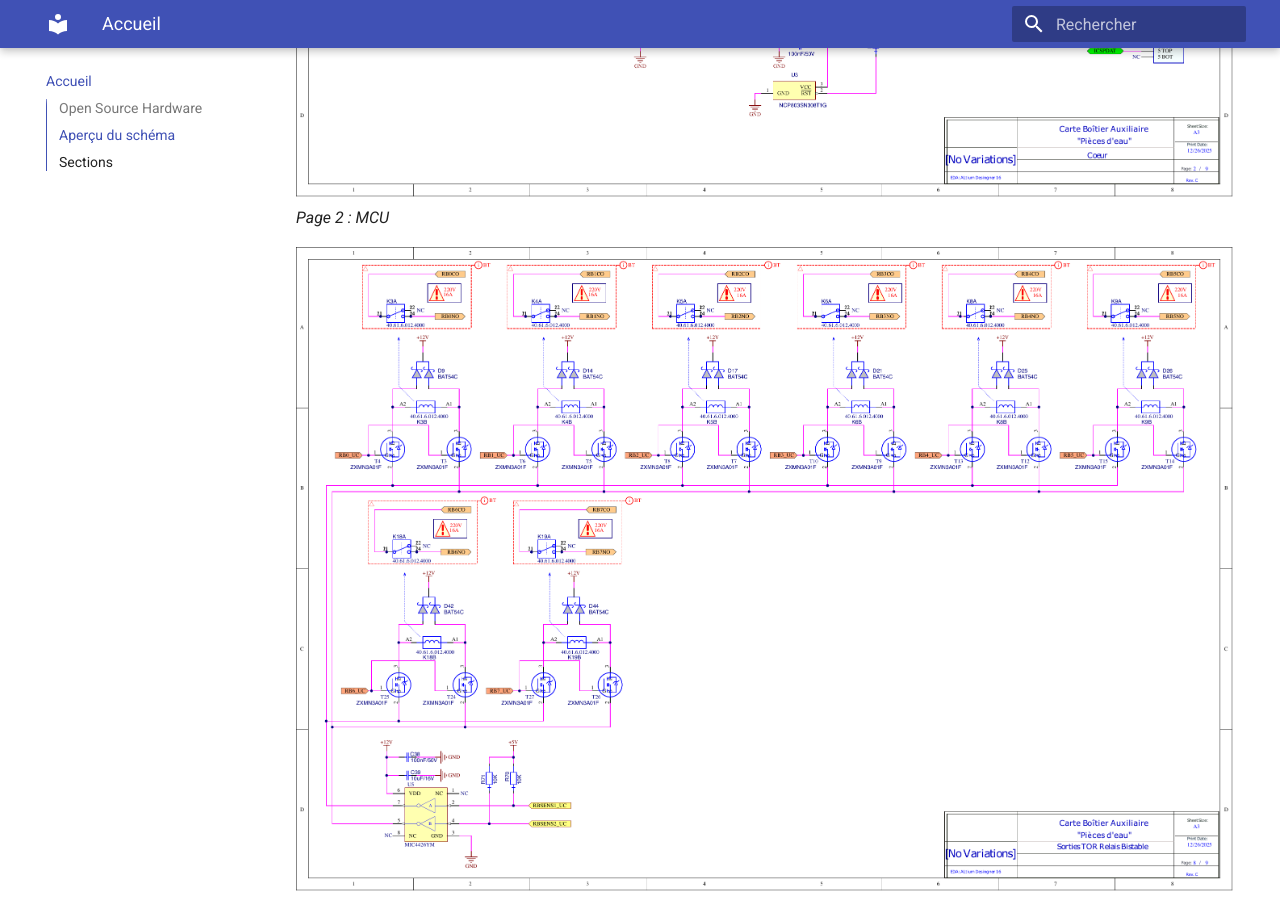
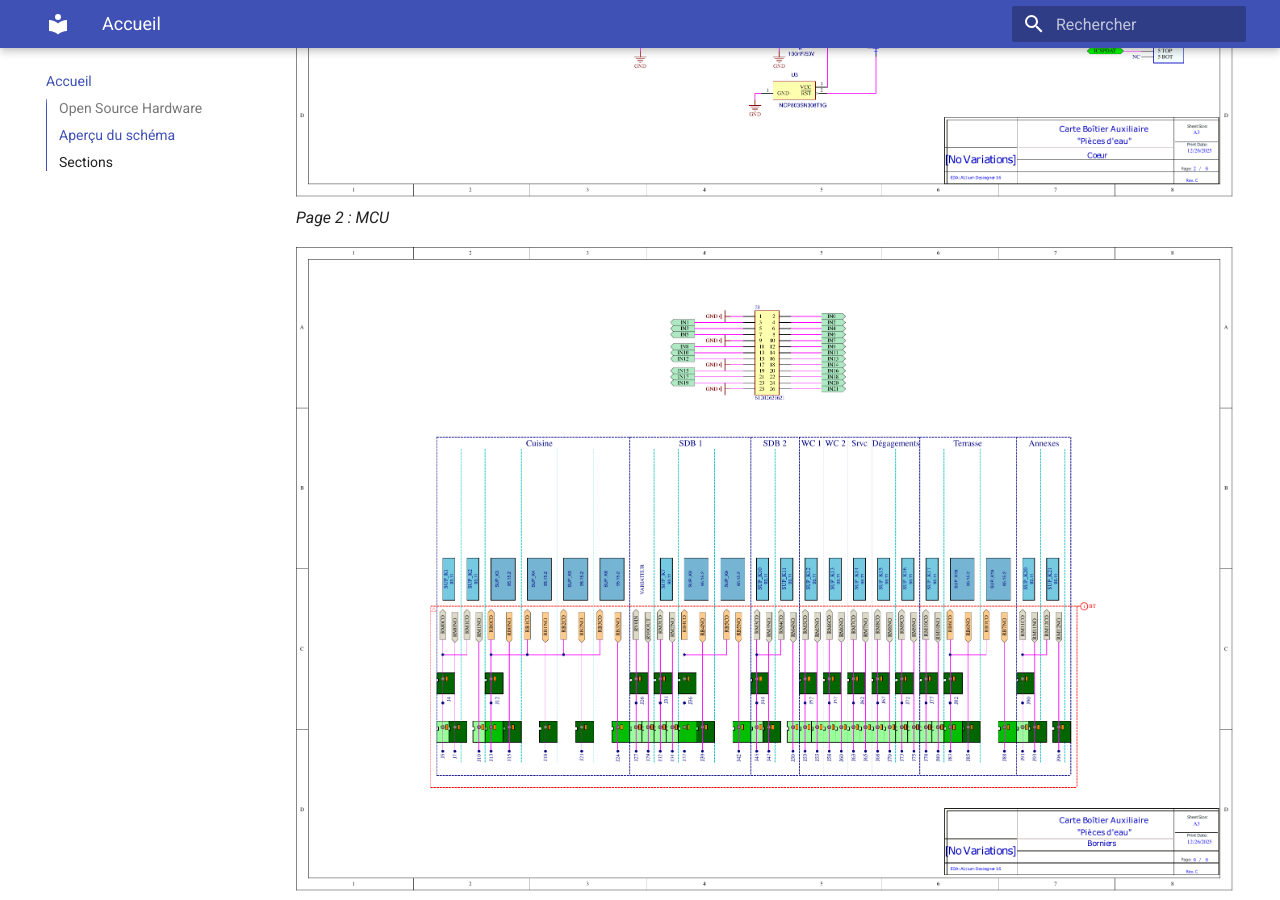
Before and after one commit to essensys-hub/essensys-board-SC941C, an MkDocs documentation site: the page built from docs/index.md, in a window 1280 px wide and 900 px high, scrolled down 910 px. Built offline with MkDocs 1.6.1 and Material for MkDocs 9.7.7, drawn with Linux system fonts in a browser that asks for light colours.

Commit message:
docs: Update schematic image reference on index page

```diff
--- a/docs/index.md
+++ b/docs/index.md
@@ -9,7 +9,7 @@ Voici quelques extraits du schéma électronique (MCU et Connecteurs). Pour le s
 ![Schéma MCU](assets/images/schematic_p2.png)
 *Page 2 : MCU*
 
-![Schéma Connecteurs](assets/images/schematic_p8.png)
+![Schéma Connecteurs](assets/images/schematic_page-9.png)
 *Page 8 : Connecteurs*
 
 ## Sections
```
